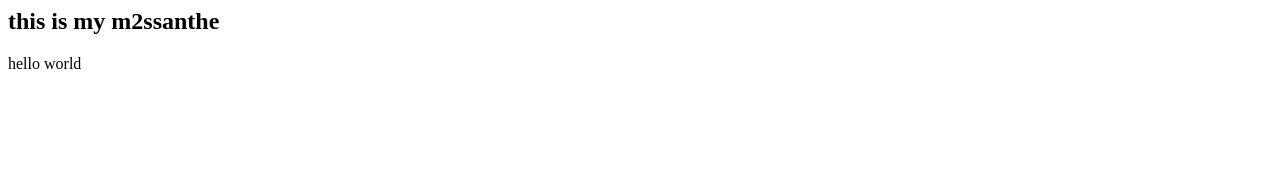
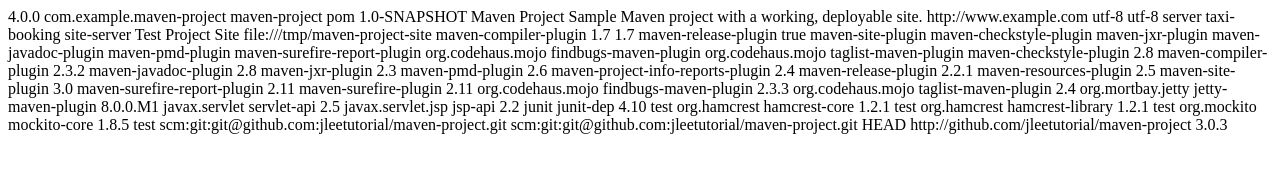
Before and after one commit to prasadnaidu123/m23262812, a plain HTML site: page index.html in a window 1280 px wide. Drawn offline with Linux system fonts and the light colour scheme.

Commit message:
Update index.html

```diff
--- a/index.html
+++ b/index.html
@@ -1,6 +1,219 @@
-<html>
-<body>
-<h2> this is my m2ssanthe </h2>
-hello world
-</body>
-</html>
+<project xmlns="http://maven.apache.org/POM/4.0.0" xmlns:xsi="http://www.w3.org/2001/XMLSchema-instance"
+         xsi:schemaLocation="http://maven.apache.org/POM/4.0.0 http://maven.apache.org/maven-v4_0_0.xsd">
+  <modelVersion>4.0.0</modelVersion>
+
+  <groupId>com.example.maven-project</groupId>
+  <artifactId>maven-project</artifactId>
+  <packaging>pom</packaging>
+  <version>1.0-SNAPSHOT</version>
+  <name>Maven Project</name>
+  <description>Sample Maven project with a working, deployable site.</description>
+  <url>http://www.example.com</url>
+
+  <properties>
+    <project.build.sourceEncoding>utf-8</project.build.sourceEncoding>
+    <project.reporting.outputEncoding>utf-8</project.reporting.outputEncoding>
+  </properties>
+
+  <modules>
+    <module>server</module>
+    <module>taxi-booking</module>
+  </modules>
+
+  <distributionManagement>
+    <site>
+      <id>site-server</id>
+      <name>Test Project Site</name>
+      <url>file:///tmp/maven-project-site</url>
+    </site>
+  </distributionManagement>
+
+  <build>
+    <plugins>
+      <plugin>
+        <artifactId>maven-compiler-plugin</artifactId>
+        <configuration>
+          <source>1.7</source>
+          <target>1.7</target>
+        </configuration>
+      </plugin>
+
+      <plugin>
+        <artifactId>maven-release-plugin</artifactId>
+        <configuration>
+          <autoVersionSubmodules>true</autoVersionSubmodules>
+        </configuration>
+      </plugin>
+
+      <plugin>
+        <artifactId>maven-site-plugin</artifactId>
+        <configuration>
+          <reportPlugins>
+            <plugin>
+              <artifactId>maven-checkstyle-plugin</artifactId>
+            </plugin>
+
+            <plugin>
+              <artifactId>maven-jxr-plugin</artifactId>
+            </plugin>
+
+            <plugin>
+              <artifactId>maven-javadoc-plugin</artifactId>
+            </plugin>
+
+            <plugin>
+              <artifactId>maven-pmd-plugin</artifactId>
+            </plugin>
+
+            <plugin>
+              <artifactId>maven-surefire-report-plugin</artifactId>
+            </plugin>
+
+            <plugin>
+              <groupId>org.codehaus.mojo</groupId>
+              <artifactId>findbugs-maven-plugin</artifactId>
+            </plugin>
+
+            <plugin>
+              <groupId>org.codehaus.mojo</groupId>
+              <artifactId>taglist-maven-plugin</artifactId>
+            </plugin>
+          </reportPlugins>
+        </configuration>
+      </plugin>
+    </plugins>
+
+    <pluginManagement>
+      <plugins>
+        <plugin>
+          <artifactId>maven-checkstyle-plugin</artifactId>
+          <version>2.8</version>
+        </plugin>
+
+        <plugin>
+          <artifactId>maven-compiler-plugin</artifactId>
+          <version>2.3.2</version>
+        </plugin>
+
+        <plugin>
+          <artifactId>maven-javadoc-plugin</artifactId>
+          <version>2.8</version>
+        </plugin>
+
+        <plugin>
+          <artifactId>maven-jxr-plugin</artifactId>
+          <version>2.3</version>
+        </plugin>
+
+        <plugin>
+          <artifactId>maven-pmd-plugin</artifactId>
+          <version>2.6</version>
+        </plugin>
+
+        <plugin>
+          <artifactId>maven-project-info-reports-plugin</artifactId>
+          <version>2.4</version>
+        </plugin>
+
+        <plugin>
+          <artifactId>maven-release-plugin</artifactId>
+          <version>2.2.1</version>
+        </plugin>
+
+        <plugin>
+          <artifactId>maven-resources-plugin</artifactId>
+          <version>2.5</version>
+        </plugin>
+
+        <plugin>
+          <artifactId>maven-site-plugin</artifactId>
+          <version>3.0</version>
+        </plugin>
+
+        <plugin>
+          <artifactId>maven-surefire-report-plugin</artifactId>
+          <version>2.11</version>
+        </plugin>
+
+        <plugin>
+          <artifactId>maven-surefire-plugin</artifactId>
+          <version>2.11</version>
+        </plugin>
+
+        <plugin>
+          <groupId>org.codehaus.mojo</groupId>
+          <artifactId>findbugs-maven-plugin</artifactId>
+          <version>2.3.3</version>
+        </plugin>
+
+        <plugin>
+          <groupId>org.codehaus.mojo</groupId>
+          <artifactId>taglist-maven-plugin</artifactId>
+          <version>2.4</version>
+        </plugin>
+
+        <plugin>
+          <groupId>org.mortbay.jetty</groupId>
+          <artifactId>jetty-maven-plugin</artifactId>
+          <version>8.0.0.M1</version>
+        </plugin>
+      </plugins>
+    </pluginManagement>
+  </build>
+
+  <dependencyManagement>
+    <dependencies>
+      <dependency>
+        <groupId>javax.servlet</groupId>
+        <artifactId>servlet-api</artifactId>
+        <version>2.5</version>
+      </dependency>
+
+      <dependency>
+        <groupId>javax.servlet.jsp</groupId>
+        <artifactId>jsp-api</artifactId>
+        <version>2.2</version>
+      </dependency>
+
+      <dependency>
+        <groupId>junit</groupId>
+        <artifactId>junit-dep</artifactId>
+        <version>4.10</version>
+        <scope>test</scope>
+      </dependency>
+
+      <dependency>
+        <groupId>org.hamcrest</groupId>
+        <artifactId>hamcrest-core</artifactId>
+        <version>1.2.1</version>
+        <scope>test</scope>
+      </dependency>
+
+      <dependency>
+        <groupId>org.hamcrest</groupId>
+        <artifactId>hamcrest-library</artifactId>
+        <version>1.2.1</version>
+        <scope>test</scope>
+      </dependency>
+
+      <dependency>
+        <groupId>org.mockito</groupId>
+        <artifactId>mockito-core</artifactId>
+        <version>1.8.5</version>
+        <scope>test</scope>
+      </dependency>
+    </dependencies>
+  </dependencyManagement>
+
+  <scm>
+    <connection>scm:git:git@github.com:jleetutorial/maven-project.git</connection>
+    <developerConnection>scm:git:git@github.com:jleetutorial/maven-project.git</developerConnection>
+    <tag>HEAD</tag>
+    <url>http://github.com/jleetutorial/maven-project</url>
+  </scm>
+
+  <prerequisites>
+    <maven>3.0.3</maven>
+  </prerequisites>
+
+</project>
```
